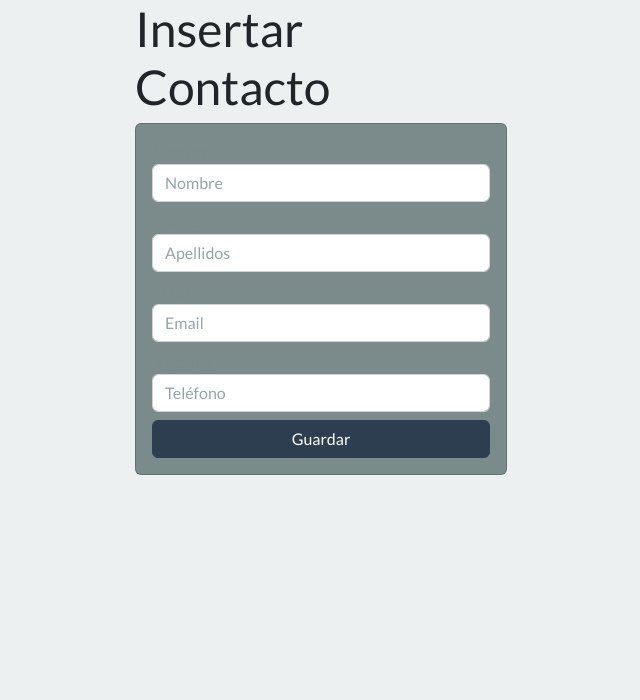
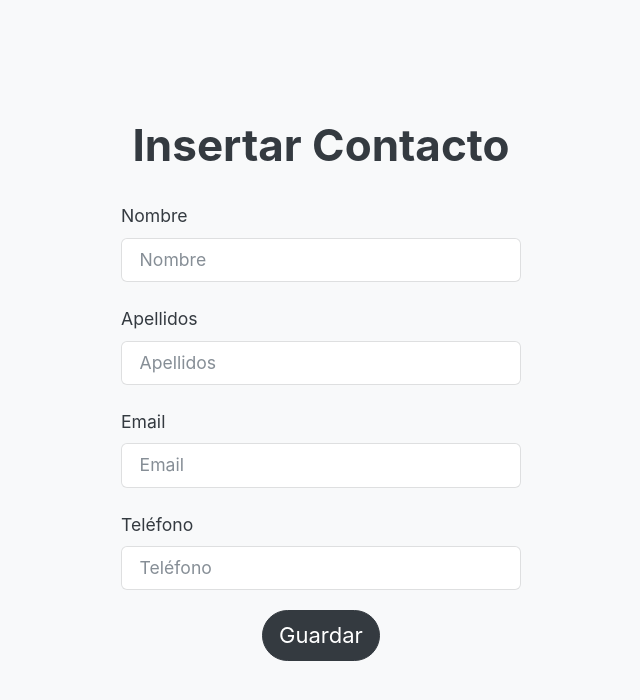
Before and after one commit to jesusraulrg/contacts-flask, a plain HTML site: page static/index.html in a window 1280 px wide. Shown: the whole page, without its empty margins (319-959 px from the left). Drawn offline with nearby package versions, Linux system fonts and the light colour scheme; no server answers.

Commit message:
pagina con estilos mejorados

```diff
--- a/static/index.html
+++ b/static/index.html
@@ -1,36 +1,36 @@
 <!DOCTYPE html>
-<html lang="en">
+<html lang="es">
 
 <head>
     <meta charset="UTF-8">
     <meta name="viewport" content="width=device-width, initial-scale=1.0">
-    <title>Contactos: Insertar Contacto</title>
-    <link rel="stylesheet" href="https://bootswatch.com/5/flatly/bootstrap.min.css">
+    <title>API CRUD | Contactos</title>
+    <link rel="stylesheet" href="https://bootswatch.com/5/litera/bootstrap.min.css">
     <link rel="stylesheet" href="/static/main.css">
 </head>
 
 <body class="bg-light">
     <div class="container">
-        <div class="col-md-4 offset-md-4">
-            <h1>Insertar Contacto</h1>
-            <form id="contactsForm" class="card card-body bg-dark text-dark">
+        <div class="col-md-8 offset-md-2">
+            <h1 class="text-center">Insertar Contacto</h1>
+            <form id="contactsForm" class="form-group">
 
-                <label for="nombre">Nombre</label>
-                <input type="text" name="nombre" placeholder="Nombre" class="form-control mb-2" required>
+                <label class="form-label mt-4" for="nombre">Nombre</label>
+                <input type="text" name="nombre" placeholder="Nombre" class="form-control" required>
 
-                <label for="apellidos">Apellidos</label>
-                <input type="text" name="apellidos" placeholder="Apellidos" class="form-control mb-2">
+                <label class="form-label mt-4" for="apellidos">Apellidos</label>
+                <input type="text" name="apellidos" placeholder="Apellidos" class="form-control">
 
-                <label for="email">Email</label>
-                <input type="email" name="email" placeholder="Email" class="form-control mb-2" required>
+                <label class="form-label mt-4" for="email">Email</label>
+                <input type="email" name="email" placeholder="Email" class="form-control" required>
 
-                <label for="telefono">Teléfono</label>
-                <input type="text" name="telefono" placeholder="Teléfono" class="form-control mb-2">
+                <label class="form-label mt-4" for="telefono">Teléfono</label>
+                <input type="text" name="telefono" placeholder="Teléfono" class="form-control">
 
-                <button class="btn btn-primary">Guardar</button>
+                <button class="btn btn-lg btn-dark">Guardar</button>
 
             </form>
-            <ul id="contactsList" class="list-group">
+            <ul id="contactsList" class="list-group list-group">
             </ul>
         </div>
     </div>
--- a/static/main.css
+++ b/static/main.css
@@ -0,0 +1,21 @@
+body {
+    display: flex;
+    align-items: center;
+    justify-content: center;
+    height: 100vh;
+    margin: 0;
+}
+
+.container {
+    width: 100%;
+}
+
+#contactsForm {
+    max-width: 400px;
+    margin: 0 auto;
+}
+
+.btn-dark {
+    display: block;
+    margin: 20px auto;
+}
--- a/static/main.js
+++ b/static/main.js
@@ -17,18 +17,17 @@ function renderContact(contacts){
 
     contacts.forEach(contact => {
         const contactItem = document.createElement('li')
-        contactItem.classList = 'list-group-item list-group-item-dark my-2'
+        contactItem.classList = 'list-group-item list-group-item-light my-2'
         contactItem.innerHTML = `
         <header class="d-flex justify-content-between align-items-center">
-            <h3>${contact.nombre}</h3>
+            <h3>${contact.nombre} ${contact.apellidos}</h3>
             <div>
-                <button class="btn-edit btn btn-secondary btn-sm">Editar</button>
-                <button class="btn-delete btn btn-danger btn-sm">Eliminar</button>
+                <button class="btn-edit btn btn-success btn-m">Editar</button>
+                <button class="btn-delete btn btn-danger btn-m">Eliminar</button>
             </div>
         </header>
-        <p>${contact.apellidos}</p>
-        <p>${contact.email}</p>
-        <p>${contact.telefono}</p>
+        <p class="lead">Email: ${contact.email}</p>
+        <p class="lead">Teléfono: ${contact.telefono}</p>
         `
 
         const btnDelete = contactItem.querySelector('.btn-delete')
@@ -60,7 +59,6 @@ function renderContact(contacts){
             contactId = data.id;
 
         })
-
 
         contactsList.append(contactItem)
     });
```
Also changed, not shown: 1 other file.
